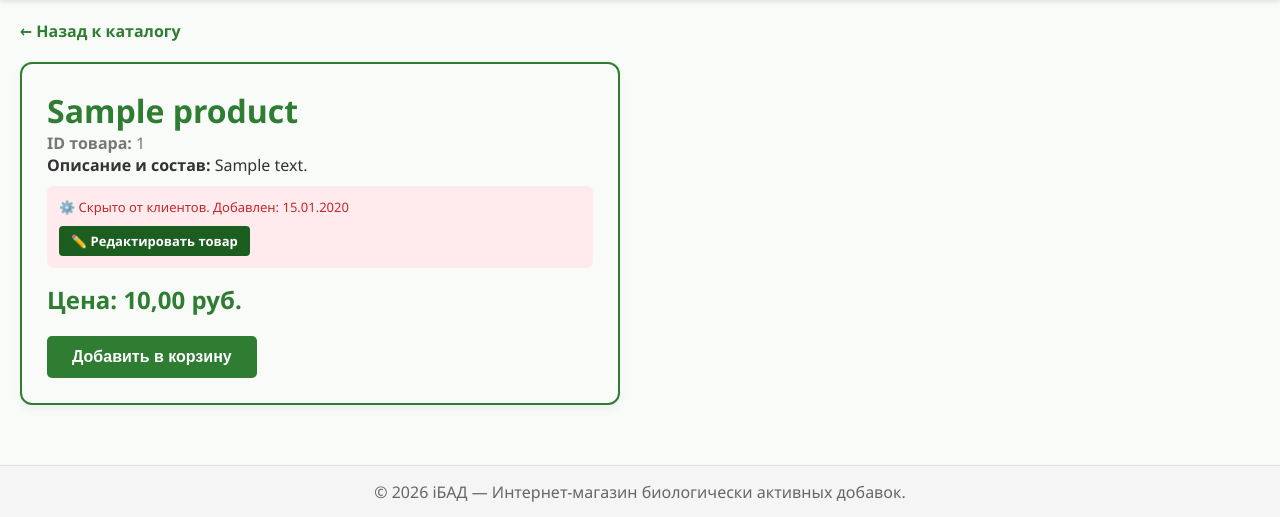
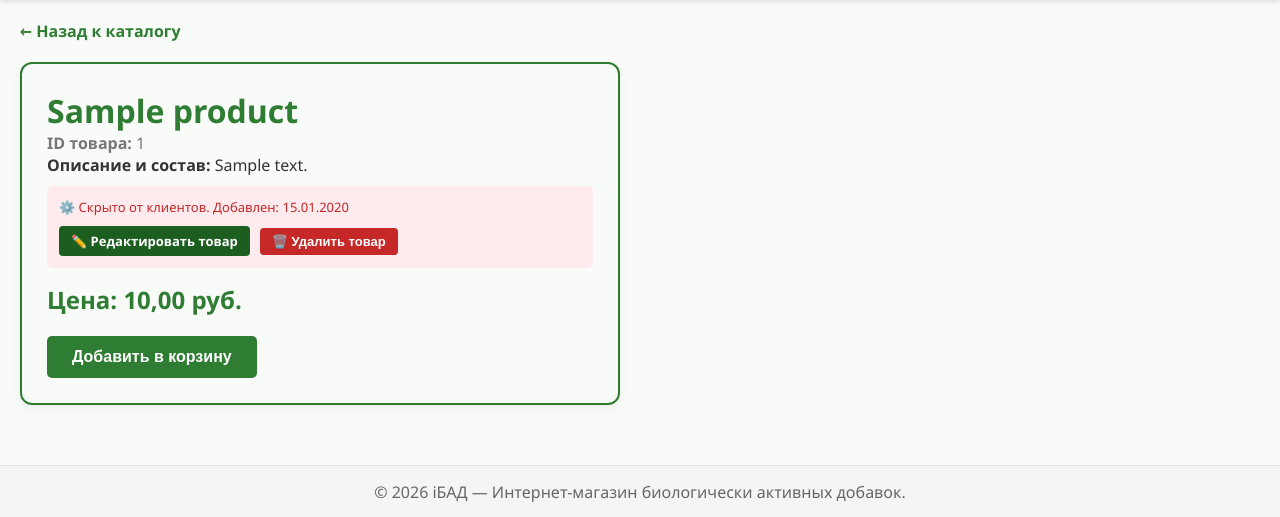
Before and after one commit to haritonov27081994-dev/project2, a Django app: page /products/1/ in a window 1280 px wide. Shown: the part 64-581 px from the top of the page. Run offline with Django 5.2, Linux system fonts and the light colour scheme; a user stored in the database is signed in; tables that the repository leaves empty hold one stand-in row (values such as "Sample post").

Commit message:
Реализовать функционал удаления товара

```diff
--- a/apps/products/templates/products/product_detail.html
+++ b/apps/products/templates/products/product_detail.html
@@ -11,17 +11,29 @@
     <h1 style="color: #2e7d32; margin-top: 0;">{{ product.title }}</h1>
     <p style="color: #777;"><strong>ID товара:</strong> {{ product.id }}</p>
     <p><strong>Описание и состав:</strong> {{ product.description }}</p>
-{% if user.is_staff %}
+    {% if user.is_staff %}
       <div style="background-color: #ffebee; padding: 12px; border-radius: 6px; margin-top: 10px;">
         <p style="color: #c62828; font-size: 13px; margin: 0 0 10px 0;">
           ⚙️ Скрыто от клиентов. Добавлен: {{ product.created_at|date:"d.m.Y" }}
         </p>
-        <!-- Новая кнопка редактирования БАДа -->
-        <a href="{% url 'products:product_edit' product_id=product.id %}" style="display: inline-block; background-color: #1b5e20; color: white; text-decoration: none; padding: 6px 12px; border-radius: 4px; font-size: 13px; font-weight: bold;">
-          ✏️ Редактировать товар
-        </a>
+
+        <div style="display: flex; gap: 10px; align-items: center;">
+          <!-- Кнопка редактирования -->
+          <a href="{% url 'products:product_edit' product_id=product.id %}" style="display: inline-block; background-color: #1b5e20; color: white; text-decoration: none; padding: 6px 12px; border-radius: 4px; font-size: 13px; font-weight: bold;">
+            ✏️ Редактировать товар
+          </a>
+
+          <!-- Новая форма безопасного удаления БАДа из урока -->
+          <form method="POST" action="{% url 'products:product_remove' product_id=product.id %}" onsubmit="return confirm('Вы уверены, что хотите навсегда удалить этот БАД из каталога?');" style="margin: 0;">
+            {% csrf_token %}
+            <button type="submit" style="background-color: #c62828; color: white; border: none; padding: 6px 12px; border-radius: 4px; font-size: 13px; font-weight: bold; cursor: pointer;">
+              🗑️ Удалить товар
+            </button>
+          </form>
+        </div>
       </div>
     {% endif %}
+
 
     <div style="font-size: 24px; color: #2e7d32; font-weight: bold; margin-top: 15px;">
       Цена: {{ product.price }} руб.
--- a/apps/products/urls.py
+++ b/apps/products/urls.py
@@ -9,4 +9,5 @@ urlpatterns = [
     path('products/<int:product_id>/', views.product_detail_view, name='product_detail'),
     path('products/add/', views.product_add_view, name='product_add'),
     path('products/<int:product_id>/edit/', views.product_edit_view, name="product_edit"),
+    path('products/<int:product_id>/remove/', views.product_remove_view, name="product_remove"),
 ]
--- a/apps/products/views.py
+++ b/apps/products/views.py
@@ -1,5 +1,6 @@
 from django.shortcuts import render, get_object_or_404, redirect
 from django.http import HttpResponseForbidden
+from django.views.decorators.http import require_POST  # Импортируем декоратор из урока
 from .models import Product
 from .forms import ProductForm
 
@@ -14,12 +15,11 @@ def product_detail_view(request, product_id):
     product = get_object_or_404(Product, id=product_id)
     return render(request, 'products/product_detail.html', {'product': product})
 
-# Универсальный контроллер добавления товара с динамическим контекстом шаблона
+# Универсальный контроллер добавления товара
 def product_add_view(request):
     if not request.user.is_authenticated or not request.user.is_staff:
         return HttpResponseForbidden("<h1>Доступ запрещен</h1><p>Только администраторы могут добавлять товары.</p>")
 
-    # Контекст для режима создания
     extra_context = {
         "title": "Добавить новый товар",
         "h1": "Добавление БАДа в каталог",
@@ -34,20 +34,15 @@ def product_add_view(request):
     else:
         form = ProductForm()
 
-    return render(
-        request,
-        'products/product_form.html',
-        context={"form": form, **extra_context}
-    )
+    return render(request, 'products/product_form.html', context={"form": form, **extra_context})
 
-# Универсальный контроллер редактирования товара с динамическим контекстом шаблона
+# Универсальный контроллер редактирования товара
 def product_edit_view(request, product_id):
     if not request.user.is_authenticated or not request.user.is_staff:
         return HttpResponseForbidden("<h1>Доступ запрещен</h1><p>Только администраторы могут редактировать товары.</p>")
 
     product = get_object_or_404(Product, id=product_id)
 
-    # Контекст для режима редактирования
     extra_context = {
         "title": "Редактировать товар",
         "h1": "Редактирование БАДа",
@@ -62,8 +57,18 @@ def product_edit_view(request, product_id):
     else:
         form = ProductForm(instance=product)
 
-    return render(
-        request,
-        'products/product_form.html',
-        context={"form": form, **extra_context}
-    )
+    return render(request, 'products/product_form.html', context={"form": form, **extra_context})
+
+# НОВЫЙ защищенный контроллер удаления товара с декоратором require_POST
+@require_POST
+def product_remove_view(request, product_id):
+    # Двойная защита: даже если POST-запрос отправлен в обход интерфейса, проверяем права
+    if not request.user.is_authenticated or not request.user.is_staff:
+        return HttpResponseForbidden("<h1>Доступ запрещен</h1><p>Только администраторы могут удалять товары.</p>")
+
+    # Находим БАД и удаляем его из базы данных
+    product = get_object_or_404(Product, id=product_id)
+    product.delete()
+
+    # После успешного удаления перенаправляем админа на общий каталог товаров
+    return redirect("products:product_list")
```
